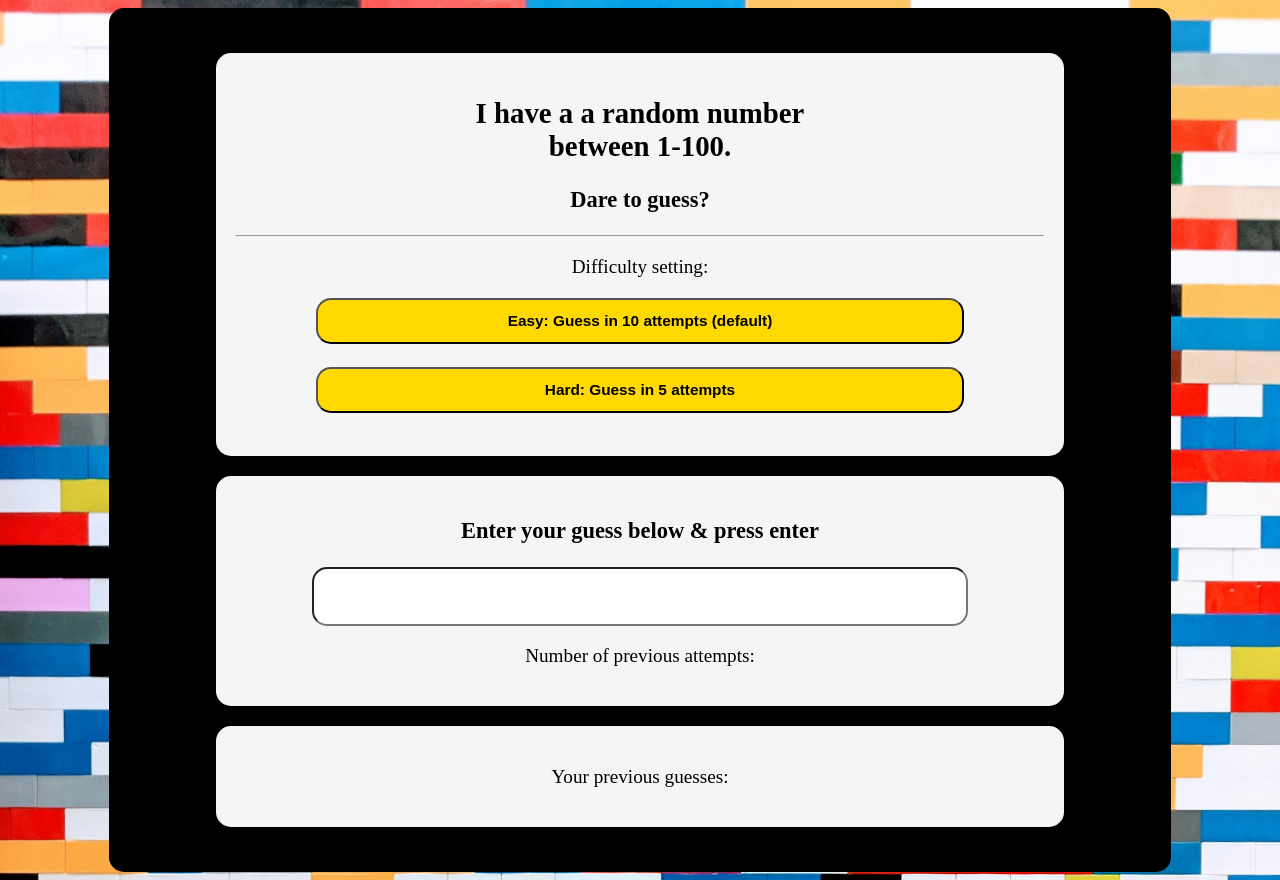
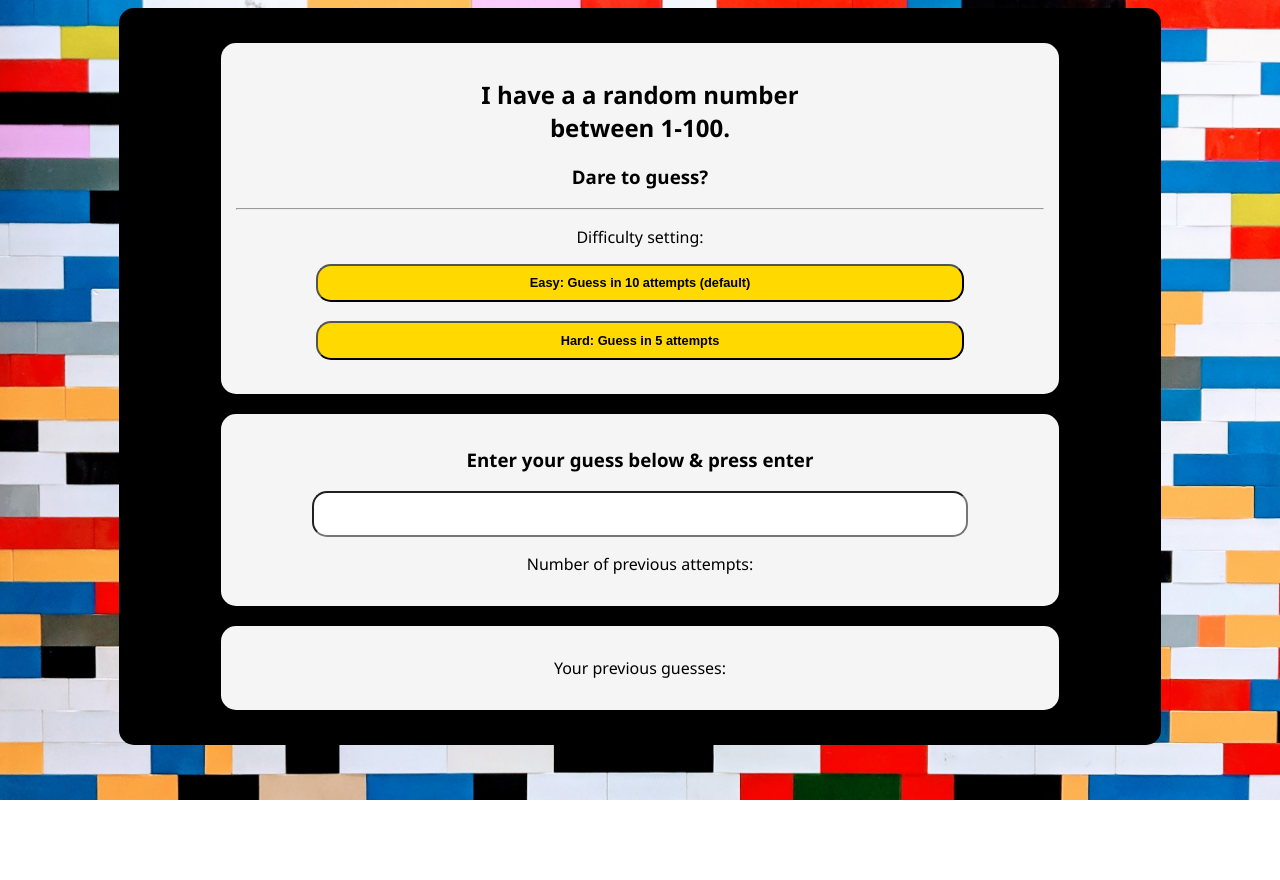
Before and after one commit to avanikaein/number-guessing-game, a plain HTML site: page index.html in a window 1280 px wide. After the commit the page ends 800 px from the top, so only its background shows below. Drawn offline with Linux system fonts and the light colour scheme.

```diff
--- a/style.css
+++ b/style.css
@@ -1,10 +1,11 @@
 body{
-    font-size: 1.2em;
+    font-size: 1em;
     background-image: url('./bg-pattern.jpg');
     background-repeat: no-repeat;
     background-position: center center;
     background-size: cover;
     background-attachment: fixed;
+    font-family: 'Segoe UI', Tahoma, Geneva, Verdana, sans-serif;
 }
 
 #container{
@@ -12,7 +13,7 @@ body{
     margin: 0 auto;
     text-align: center;
     border-radius: 15px;
-    padding: 25px;
+    padding: 15px;
     background-color: rgba(0, 0, 0);
 }
 
@@ -20,7 +21,7 @@ body{
     max-width: 80%;
     margin: 20px auto;
     border-radius: 15px;
-    padding: 20px;
+    padding: 15px;
     background-color: whitesmoke;
 }
 
@@ -32,13 +33,12 @@ button{
     border-radius: 15px;
     font-size: 0.8em;
     font-weight: bold;
-
 }
 
 input{
     border-radius: 15px;
     width: 80%;
-    height: 4em;
+    height: 3em;
     text-align: center;
 }
 
```
